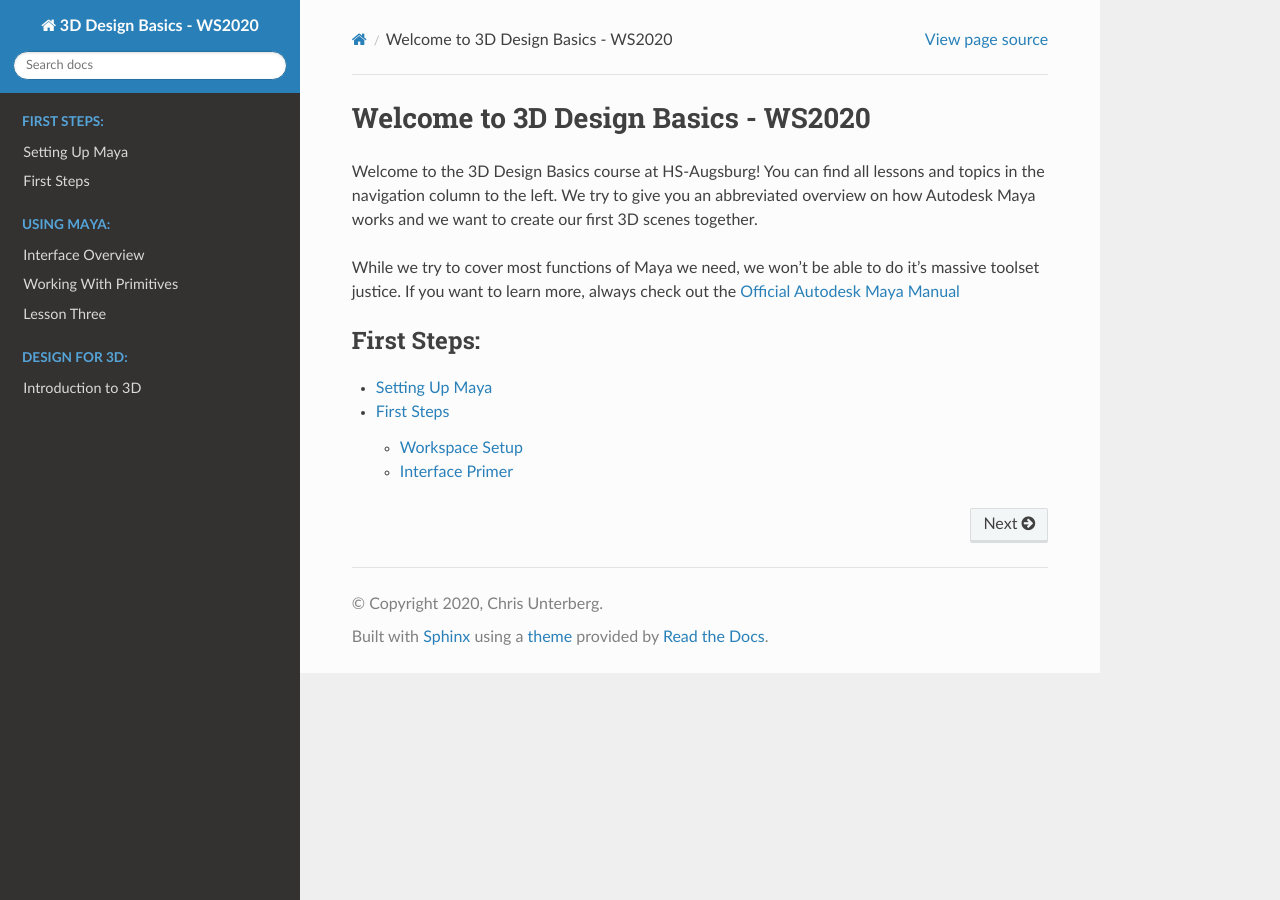
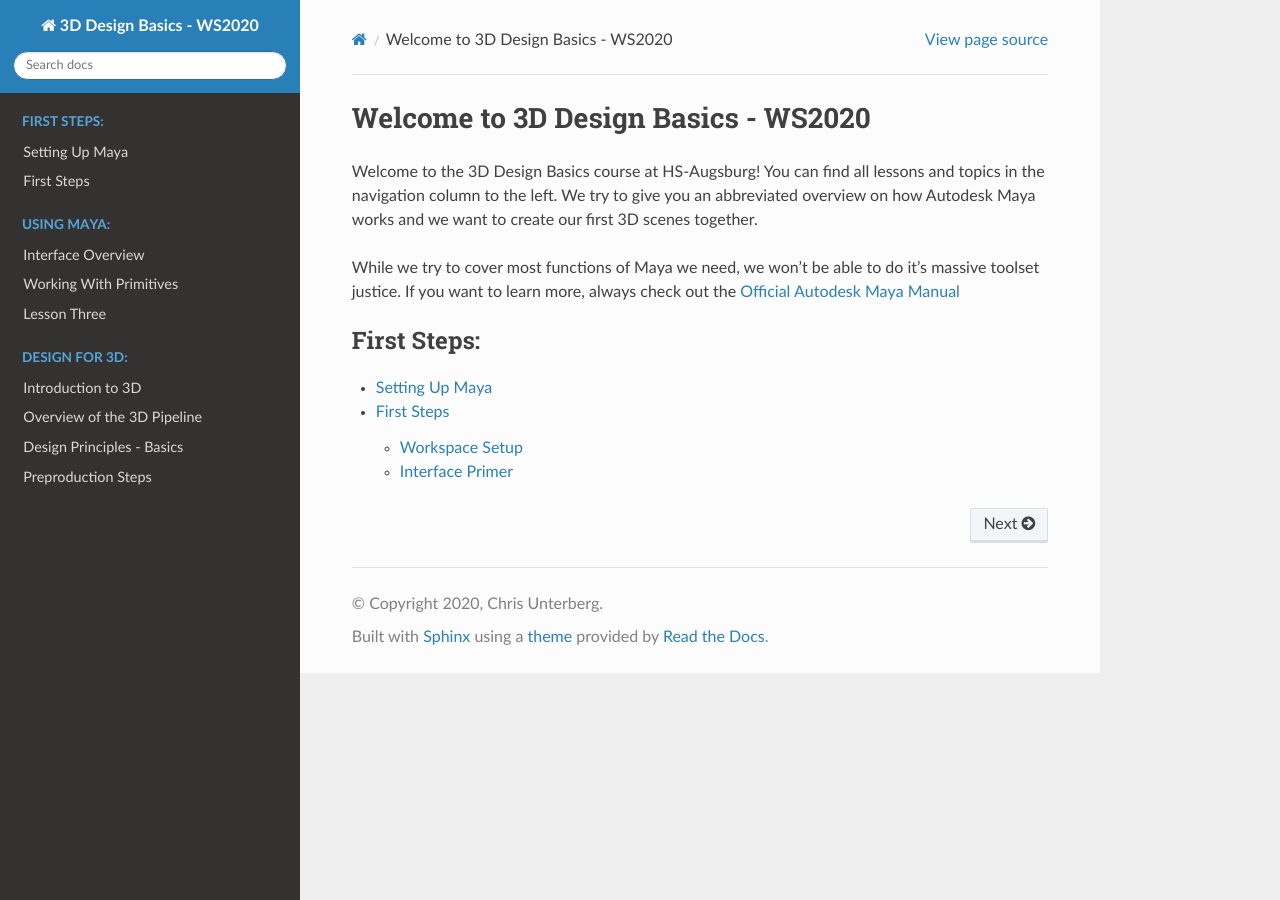
Before and after one commit to tetsuoanimation/beginner3dmaya2020, a Sphinx documentation site: the page built from documentation/index.rst, in a window 1280 px wide. Built offline with Sphinx 7.4.7 and the Read the Docs theme 2.0.0, drawn with Linux system fonts in a browser that asks for light colours.

Commit message:
adds design folder and structure of a few design lessons

```diff
--- /dev/null
+++ b/documentation/Design/L2_PipelineOverview.rst
@@ -0,0 +1,7 @@
+###########################
+Overview of the 3D Pipeline
+###########################
+
+*************
+Preproduction
+*************
--- /dev/null
+++ b/documentation/Design/L4_Preproduction.rst
@@ -0,0 +1,7 @@
+###################
+Preproduction Steps
+###################
+
+*********************
+Goals of the animatic
+*********************
--- a/documentation/index.rst
+++ b/documentation/index.rst
@@ -36,7 +36,11 @@ it's massive toolset justice. If you want to learn more, always check out the
     :caption: Design for 3D:
     :hidden:
 
-    Design/IntroductionToDesign
+    Design/L1_IntroductionToDesign
+    Design/L2_PipelineOverview
+    Design/L3_DesignPrinicplesPrimer
+    Design/L4_Preproduction
+
 
 .. Indices and tables
 .. ==================
```
Also changed, not shown: documentation/Design/L3_DesignPrinicplesPrimer.rst (added, +23 -0 lines), documentation/Design/L1_IntroductionToDesign.rst (renamed from documentation/Design/IntroductionToDesign.rst).
